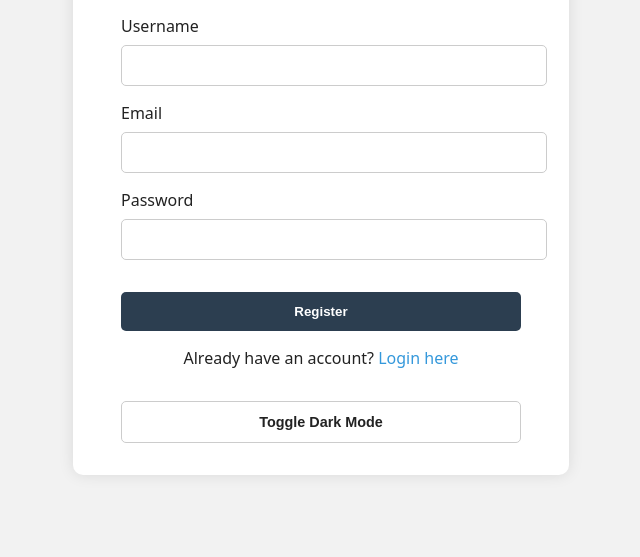
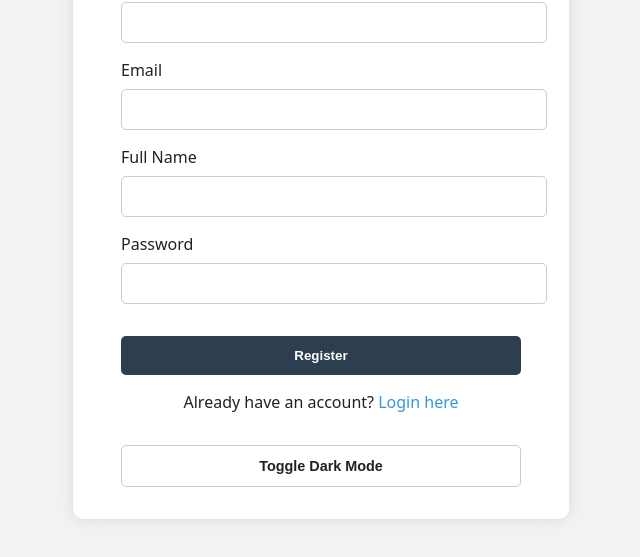
Before and after one commit to hkarhani/roo7-site, a plain HTML site: page auth.html in a window 1280 px wide. Both pictures are taken after a click on the link "Register here". Shown: the part 215-772 px from the top of the page, without its empty margins (319-959 px from the left). Drawn offline with Linux system fonts and the light colour scheme.

Commit message:
Update auth.html

```diff
--- a/auth.html
+++ b/auth.html
@@ -19,6 +19,11 @@
       <div class="input-group" id="email-group" style="display: none;">
         <label for="email">Email</label>
         <input type="email" id="email" name="email" />
+      </div>
+
+      <div class="input-group" id="full-name-group" style="display: none;">
+        <label for="full_name">Full Name</label>
+        <input type="text" id="full_name" name="full_name" />
       </div>
 
       <div class="input-group">
@@ -49,6 +54,7 @@
     const formTitle = document.getElementById('form-title');
     const submitBtn = document.getElementById('submit-btn');
     const emailGroup = document.getElementById('email-group');
+    const fullNameGroup = document.getElementById('full-name-group');
     const toggleText = document.getElementById('toggle-text');
     const toggleThemeBtn = document.getElementById('toggle-theme');
 
@@ -58,6 +64,7 @@
       formTitle.textContent = isRegister ? 'Register' : 'Login';
       submitBtn.textContent = isRegister ? 'Register' : 'Login';
       emailGroup.style.display = isRegister ? 'block' : 'none';
+      fullNameGroup.style.display = isRegister ? 'block' : 'none';
 
       toggleText.innerHTML = isRegister
         ? `Already have an account? <a href="#" id="toggle-link" data-mode="login">Login here</a>`
@@ -80,6 +87,7 @@
     form.addEventListener('submit', async (e) => {
       e.preventDefault();
       const formData = new FormData(form);
+
       const body = new URLSearchParams(formData);
       const endpoint = isRegister ? 'register' : 'login';
 
```
